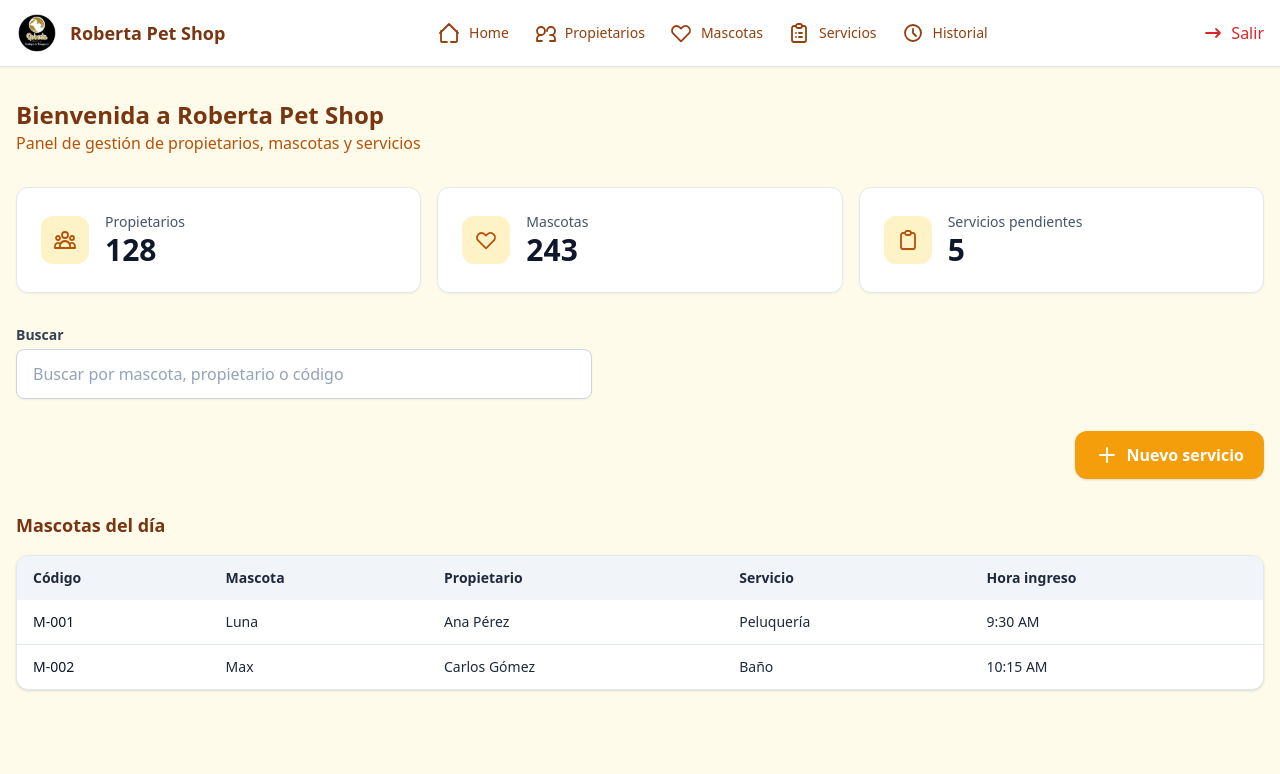
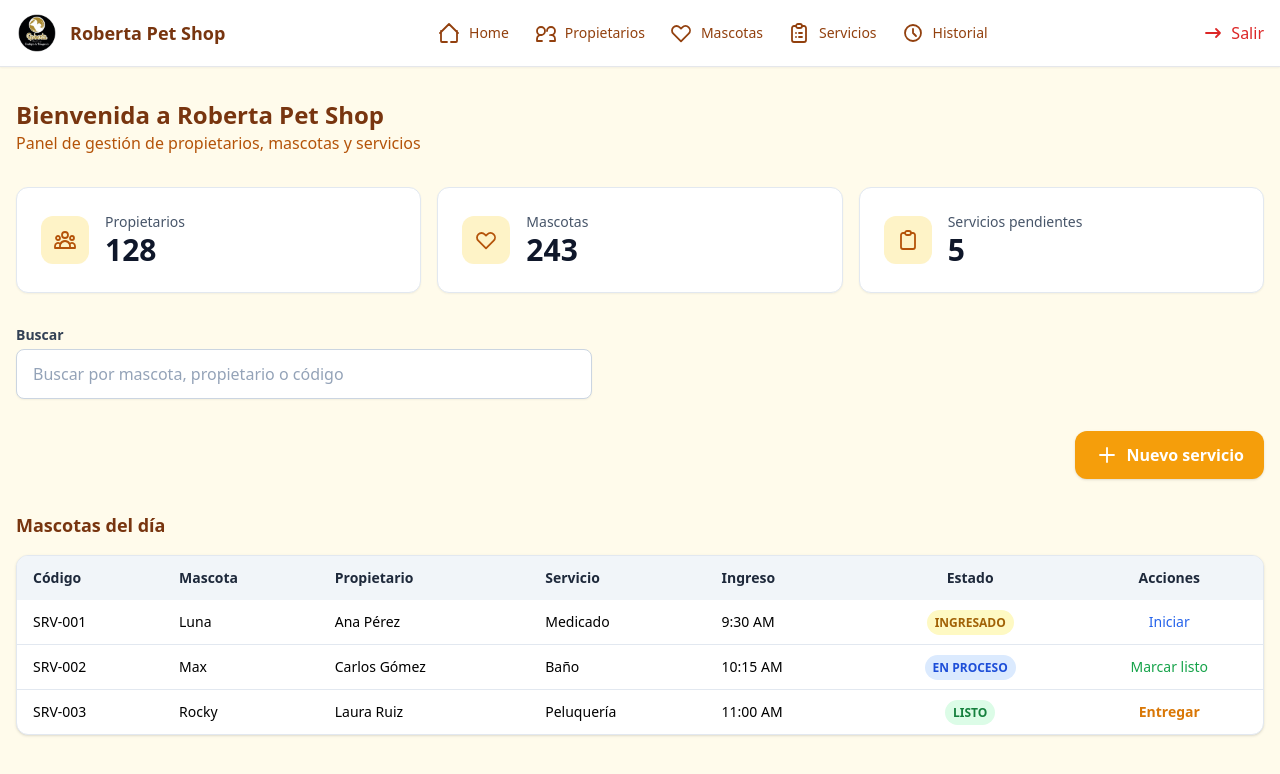
Before and after one commit to marianidorado/roberta-petshop, a Next.js app: page /home in a window 1280 px wide. Shown: the top 774 px of the page. Built offline with nearby package versions, Linux system fonts and the light colour scheme.

Commit message:
mejore nuevo servicio, aun queda pendiente repetir servicio ya que si no doy

```diff
--- a/app/home/page.tsx
+++ b/app/home/page.tsx
@@ -1,11 +1,13 @@
+"use client"
 import { DashboardHeader } from "@/components/dashboard-header"
 import { SearchBar } from "@/components/search-bar"
 import { PetsTable } from "@/components/pets-table"
 import { Icon } from "@/components/ui/icon"
 import { iconPaths } from "@/components/ui/icon-paths"
+import { use, useState } from "react"
 
 export default function HomePage() {
-
+  const [search, setSearch] = useState("")
 
   return (
     <div className="min-h-screen bg-amber-50">
@@ -42,8 +44,7 @@ export default function HomePage() {
           />
         </section>
         {/* Search */}
-        <SearchBar />
-
+        <SearchBar value={search} onChange={setSearch} />
         <section className="flex justify-end">
           <a
             href="/servicios/nuevo"
@@ -59,7 +60,7 @@ export default function HomePage() {
           <h2 className="text-lg font-semibold text-amber-900 mb-4">
             Mascotas del día
           </h2>
-          <PetsTable/>
+          <PetsTable search={search} />
         </section>
       </main>
     </div>
--- a/app/servicios/nuevo/page.tsx
+++ b/app/servicios/nuevo/page.tsx
@@ -1,116 +1,147 @@
 "use client"
-const AVAILABLE_SERVICES = [
-  { id: "bath", name: "Baño" },
-  { id: "haircut", name: "Corte de pelo" },
-  { id: "nails", name: "Corte de uñas" },
-  { id: "ears", name: "Limpieza de oídos" },
-]
 
 import { useState } from "react"
 import { SearchClient } from "@/components/servicios/search-client"
 import { PetSelector } from "@/components/servicios/pet-selector"
+import { ServiceSelector } from "@/components/servicios/service-selector"
+import { MedicalNotes } from "@/components/servicios/medical-notes"
+import { PetSummaryCard } from "@/components/servicios/pet-summary"
+
 import type { Owner } from "@/types/owner"
 import type { PetSummary } from "@/types/pet"
 
-import { ServiceSelector } from "@/components/servicios/service-selector"
-import { MedicalNotes } from "@/components/servicios/medical-notes"
-import { SaveServiceButton } from "@/components/servicios/save-service"
-import { PetSummaryCard } from "@/components/servicios/pet-summary"
+/* Servicios (combos) creados por el ADMIN */
+const AVAILABLE_SERVICES = [
+  { id: "s1", name: "Diamante" },
+  { id: "s2", name: "Medicados" },
+  { id: "s3", name: "Reina" },
+  { id: "s4", name: "Volumen" },
+]
+
+/* Especificaciones posibles */
+const AVAILABLE_SPECS = [
+  "Patas redondeadas",
+  "Cara osito",
+  "Corte higiénico",
+  "Cola león",
+  "Bikini medio",
+]
+
 export default function NuevoServicioPage() {
   const [owner, setOwner] = useState<Owner | null>(null)
-  const [services, setServices] = useState<string[]>([])
+  const [pet, setPet] = useState<PetSummary | null>(null)
+
+  const [serviceId, setServiceId] = useState<string | null>(null)
+  const [specifications, setSpecifications] = useState<string[]>([])
   const [notes, setNotes] = useState("")
-  const [pet, setPet] = useState<PetSummary | null>(null)
+
+  const validServiceSelected =
+  serviceId !== null &&
+  AVAILABLE_SERVICES.some(s => s.id === serviceId)
+
+  function toggleSpec(spec: string) {
+    setSpecifications(prev =>
+      prev.includes(spec)
+        ? prev.filter(s => s !== spec)
+        : [...prev, spec]
+    )
+  }
+
   function handleSave() {
-    if (!owner || !pet) return
+    if (!owner || !pet || !serviceId) return
 
     const payload = {
-      clientId: owner.id,
+      ownerId: owner.id,
       petId: pet.id,
-      services,
+      serviceId,
+      specifications,
       notes,
-      date: new Date().toISOString(),
+      checkInAt: new Date().toISOString(),
+      status: "IN_PROGRESS",
     }
 
-    console.log("SERVICIO A GUARDAR:", payload)
-    alert("Servicio guardado (simulado)")
+    console.log("INGRESO REGISTRADO:", payload)
+    alert("Mascota ingresada correctamente 🐾")
   }
 
   return (
     <div className="min-h-screen bg-amber-50 p-6 space-y-6">
 
-      {/* PASO 1 */}
+      {/* PASO 1 – Buscar cliente */}
       <SearchClient onSelect={setOwner} />
 
-      {/* PASO 2 */}
+      {/* PASO 2 – Seleccionar mascota */}
       {owner && (
         <div className="bg-white rounded-xl p-4 shadow space-y-4">
           <p className="text-sm text-gray-500">Cliente seleccionado</p>
-          <p className="font-bold text-gray-800">{owner.name}</p>
+          <p className="font-bold text-gray-800">
+            {owner.name} {owner.lastName}
+          </p>
 
           {owner.pets.length === 0 ? (
-            <div className="space-y-2">
             <p className="text-sm text-gray-600">
               Este cliente no tiene mascotas registradas
             </p>
-              <button className="px-4 py-2 rounded-xl bg-amber-500 text-white">
-                Agregar mascota
-              </button>
-            </div>
           ) : (
-            <PetSelector
-              pets={owner.pets}
-              onSelect={setPet}
-            />
+            <PetSelector pets={owner.pets} onSelect={setPet} />
           )}
         </div>
       )}
-      {/* PASO 3 */}
+
+      {/* PASO 3 – Resumen mascota */}
       {pet && (
-        <div className="bg-white rounded-xl p-4 shadow space-y-4">
-          <p className="text-sm text-gray-500">Mascota seleccionada</p>
-
         <PetSummaryCard
           pet={pet}
-            onRepeat={(serviceId) =>
-              setServices(prev =>
-                prev.includes(serviceId) ? prev : [...prev, serviceId]
-              )
-            }
+          onRepeat={(ServiceId) => setServiceId(ServiceId)}
         />
+      )}
+
+      {/* PASO 4 – Servicio (combo) */}
+
+      {pet && validServiceSelected &&(
+        <ServiceSelector
+          services={AVAILABLE_SERVICES}
+          selected={serviceId}
+          onChange={setServiceId}
+        />
+      )}
+
+      {/* PASO 5 – Especificaciones */}
+      {serviceId && (
+        <div className="bg-white rounded-xl p-4 shadow space-y-3">
+          <p className="font-semibold">Especificaciones</p>
+
+          {AVAILABLE_SPECS.map(spec => (
+            <button
+              key={spec}
+              onClick={() => toggleSpec(spec)}
+              className={`w-full text-left p-3 border rounded-xl transition
+                ${
+                  specifications.includes(spec)
+                    ? "bg-amber-100 border-amber-400"
+                    : "hover:bg-gray-50"
+                }`}
+            >
+              {spec}
+            </button>
+          ))}
         </div>
       )}
-      {/* PASO 4 */}
-      {pet && (
-        <ServiceSelector
-          services={AVAILABLE_SERVICES}
-          selected={services}
-          onChange={setServices}
-        />
+
+      {/* PASO 6 – Observaciones */}
+      {serviceId && (
+        <MedicalNotes value={notes} onChange={setNotes} />
       )}
-      {/* PASO 5 */}
-      {pet && (
-        <MedicalNotes
-          value={notes}
-          onChange={setNotes}
-        />
-      )}
-      {/* PASO 6 */}
-      {pet && (
+
+      {/* PASO 7 – Guardar ingreso */}
+      {serviceId && (
         <div className="pt-4">
           <button
-          disabled={services.length === 0}
-          onClick={() => {
-            console.log({
-              owner,
-              pet,
-              services,
-              notes,
-            })
-          }}
+            disabled={!validServiceSelected}
+            onClick={handleSave}
             className={`w-full py-3 rounded-xl font-semibold text-white
               ${
-              services.length === 0
+                !validServiceSelected
                   ? "bg-gray-300 cursor-not-allowed"
                   : "bg-amber-500 hover:bg-amber-600"
               }`}
@@ -119,7 +150,6 @@ export default function NuevoServicioPage() {
           </button>
         </div>
       )}
-
     </div>
   )
 }
--- a/components/pets-table.tsx
+++ b/components/pets-table.tsx
@@ -1,33 +1,128 @@
-export function PetsTable() {
+"use client"
+
+type ServiceStatus = "INGRESADO" | "EN_PROCESO" | "LISTO"
+
+interface Row {
+  id: string
+  code: string
+  pet: string
+  owner: string
+  service: string
+  time: string
+  status: ServiceStatus
+}
+
+const mockData: Row[] = [
+  {
+    id: "1",
+    code: "SRV-001",
+    pet: "Luna",
+    owner: "Ana Pérez",
+    service: "Medicado",
+    time: "9:30 AM",
+    status: "INGRESADO",
+  },
+  {
+    id: "2",
+    code: "SRV-002",
+    pet: "Max",
+    owner: "Carlos Gómez",
+    service: "Baño",
+    time: "10:15 AM",
+    status: "EN_PROCESO",
+  },
+  {
+    id: "3",
+    code: "SRV-003",
+    pet: "Rocky",
+    owner: "Laura Ruiz",
+    service: "Peluquería",
+    time: "11:00 AM",
+    status: "LISTO",
+  },
+]
+
+export function PetsTable({ search = "" }: { search?: string }) {
+  const text = search.toLowerCase()
+  const filteredData = mockData.filter(row =>
+    row.code.toLowerCase().includes(text) ||
+    row.pet.toLowerCase().includes(text) ||
+    row.owner.toLowerCase().includes(text)
+  )
+
   return (
     <div className="bg-white rounded-xl shadow border border-slate-200 overflow-hidden">
       <table className="w-full text-sm">
         <thead className="bg-slate-100 text-slate-800">
           <tr>
-            <th className="px-4 py-3 text-left font-semibold">Código</th>
-            <th className="px-4 py-3 text-left font-semibold">Mascota</th>
-            <th className="px-4 py-3 text-left font-semibold">Propietario</th>
-            <th className="px-4 py-3 text-left font-semibold">Servicio</th>
-            <th className="px-4 py-3 text-left font-semibold">Hora ingreso</th>
+            <th className="px-4 py-3 text-left">Código</th>
+            <th className="px-4 py-3 text-left">Mascota</th>
+            <th className="px-4 py-3 text-left">Propietario</th>
+            <th className="px-4 py-3 text-left">Servicio</th>
+            <th className="px-4 py-3 text-left">Ingreso</th>
+            <th className="px-4 py-3 text-center">Estado</th>
+            <th className="px-4 py-3 text-center">Acciones</th>
           </tr>
         </thead>
 
         <tbody className="divide-y divide-slate-200">
-          <tr className="hover:bg-slate-50">
-            <td className="px-4 py-3 font-medium text-slate-900">M-001</td>
-            <td className="px-4 py-3 text-slate-800">Luna</td>
-            <td className="px-4 py-3 text-slate-800">Ana Pérez</td>
-            <td className="px-4 py-3 text-slate-800">Peluquería</td>
-            <td className="px-4 py-3 text-slate-800">9:30 AM</td>
-          </tr>
+          {filteredData.map(row => (
+            <tr key={row.id} className="hover:bg-slate-50">
+              <td className="px-4 py-3 font-medium">{row.code}</td>
+              <td className="px-4 py-3">{row.pet}</td>
+              <td className="px-4 py-3">{row.owner}</td>
+              <td className="px-4 py-3">{row.service}</td>
+              <td className="px-4 py-3">{row.time}</td>
 
-          <tr className="hover:bg-slate-50">
-            <td className="px-4 py-3 font-medium text-slate-900">M-002</td>
-            <td className="px-4 py-3 text-slate-800">Max</td>
-            <td className="px-4 py-3 text-slate-800">Carlos Gómez</td>
-            <td className="px-4 py-3 text-slate-800">Baño</td>
-            <td className="px-4 py-3 text-slate-800">10:15 AM</td>
-          </tr>
+              {/* ESTADO */}
+              <td className="px-4 py-3 text-center">
+                <span
+                  className={`px-2 py-1 rounded-full text-xs font-semibold
+                    ${
+                      row.status === "INGRESADO"
+                        ? "bg-yellow-100 text-yellow-700"
+                        : row.status === "EN_PROCESO"
+                        ? "bg-blue-100 text-blue-700"
+                        : "bg-green-100 text-green-700"
+                    }
+                  `}
+                >
+                  {row.status.replace("_", " ")}
+                </span>
+              </td>
+
+              {/* ACCIONES */}
+              <td className="px-4 py-3 text-center space-x-2">
+                {row.status === "INGRESADO" && (
+                  <button className="text-blue-600 hover:underline">
+                    Iniciar
+                  </button>
+                )}
+
+                {row.status === "EN_PROCESO" && (
+                  <button className="text-green-600 hover:underline">
+                    Marcar listo
+                  </button>
+                )}
+
+                {row.status === "LISTO" && (
+                  <button className="text-amber-600 hover:underline font-semibold">
+                    Entregar
+                  </button>
+                )}
+              </td>
+            </tr>
+          ))}
+          {filteredData.length === 0 && (
+              <tr>
+                <td
+                  colSpan={7}
+                  className="text-center py-6 text-slate-500"
+                >
+                  No se encontraron resultados
+                </td>
+              </tr>
+            )}
         </tbody>
       </table>
     </div>
--- a/components/servicios/search-client.tsx
+++ b/components/servicios/search-client.tsx
@@ -23,14 +23,14 @@ const owners: Owner[] = [
     id: "p1",
     name: "Luna",
     lastService: {
-      id: "bath",
-      name: "Baño",
+      id: "s2",
+      name: "Medicados",
       date: "10/01/2026",
     },
   },
       { id: "p2", name: "Milo" , lastService: {
-      id: "bath",
-      name: "Baño",
+      id: "s1",
+      name: "Diamante",
       date: "10/01/2026",
     },},
     ],
```
Also changed, not shown: components/search-bar.tsx (+10 -1 lines), components/servicios/save-service.tsx (deleted, +0 -22 lines), components/servicios/service-selector.tsx (+7 -13 lines). Lines whose indentation alone changed are shown as unchanged.
